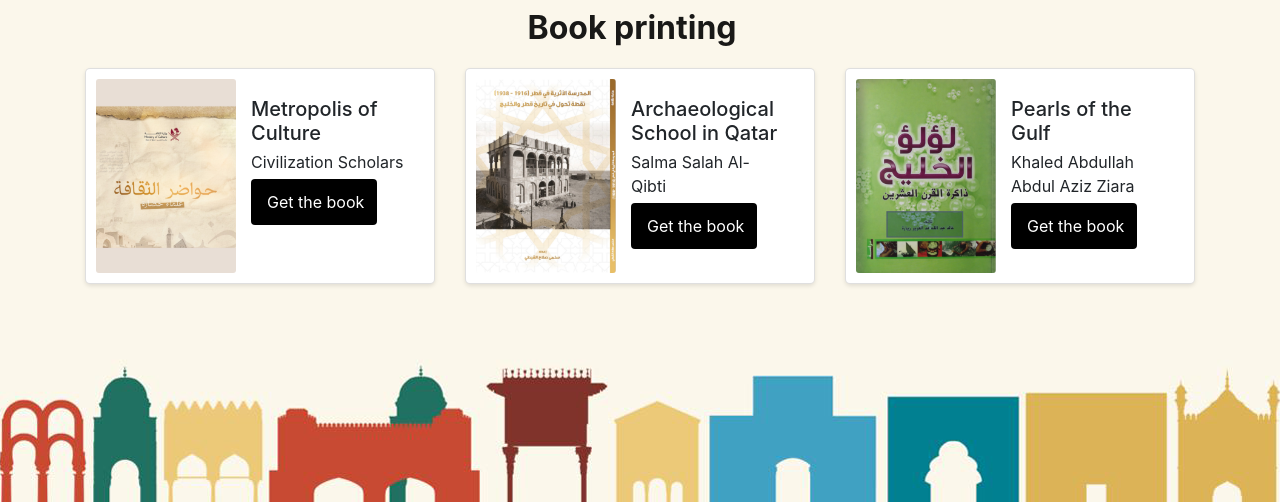
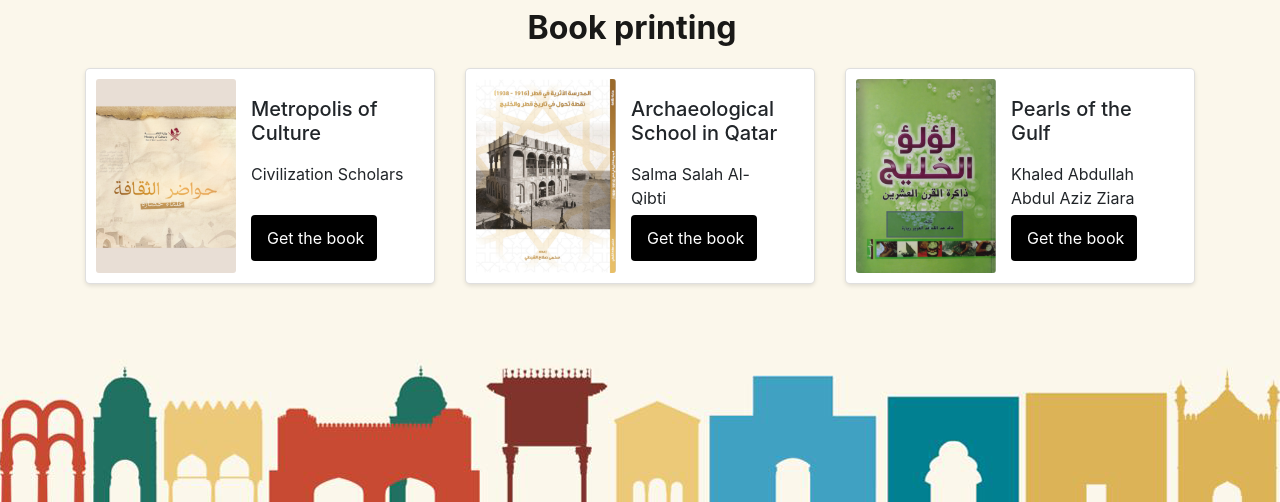
Before and after one commit to waqarahmed0980/MOC_08052024, a PHP site: page /?lang=en in a window 1280 px wide. Shown: the part 298-800 px from the top of the page. Run offline with PHP 8.4, Linux system fonts and the light colour scheme; some libraries are stand-ins or nearby versions.

Commit message:
Update index.php

```diff
--- a/index.php
+++ b/index.php
@@ -171,6 +171,21 @@ $books = [
             right: 12px;
             display: none !important;
         }
+
+        .card-title
+        {
+            height: 3em;
+        }
+
+        .card-text
+        {
+            height: 3em;
+        }
+
+        .btn-select
+        {
+            margin-top: auto;
+        }
     </style>
 
         <?php if ($lang === 'ar'): ?>
```
